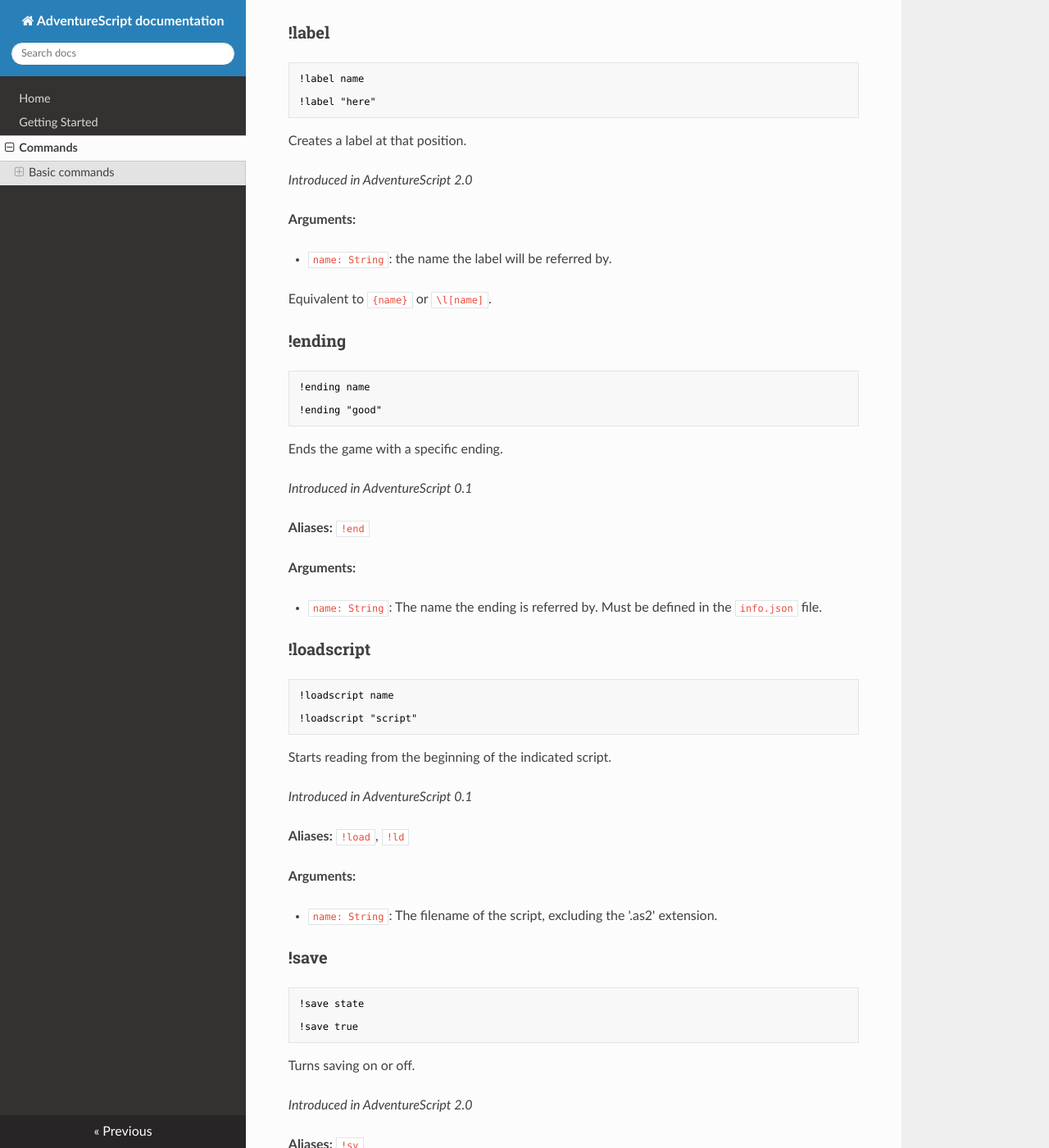
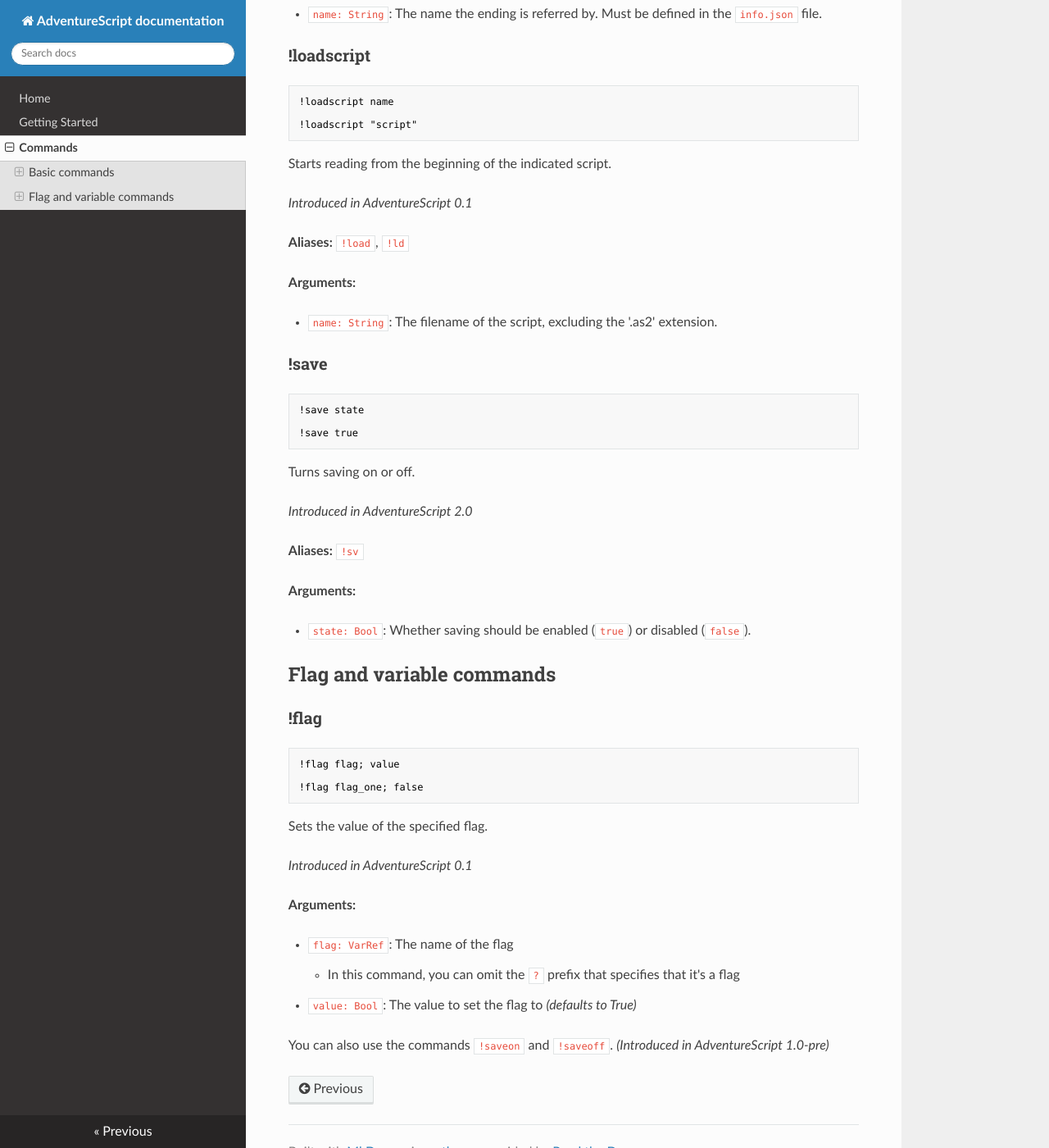
Before and after one commit to patataofcourse/AdventureScript, an MkDocs documentation site: the page built from docs/commands.md, in a window 1280 px wide and 1400 px high, scrolled down 2260 px. Shown: the whole window at 82% size. Built offline with MkDocs 1.6.1, drawn with Linux system fonts in a browser that asks for light colours; nearby versions of some CDN libraries; some of the changed text lies outside the part shown.

Commit message:
some docs updates

````diff
--- a/docs/commands.md
+++ b/docs/commands.md
@@ -53,20 +53,6 @@
 
 Choices are the only place where players can save or restore their saves - although you can turn this off, too (using `!save false`).
 
-### !oldchoice
-```none
-!oldchoice text; ...
-```
-**This command is deprecated.**
-
-Old variant of the `!choice` command, taking the choices' data as individual arguments.
-
-*Introduced in AdventureScript 0.1*
-
-**Parameters:**
-
-- `text: String`:
-
 ### !goto
 ```none
 !goto pos
@@ -82,22 +68,6 @@
 **Arguments:**
 
 - `pos: Label`: the label to go to.
-
-### !label
-```none
-!label name
-
-!label "here"
-```
-Creates a label at that position.
-
-*Introduced in AdventureScript 2.0*
-
-**Arguments:**
-
-- `name: String`: the name the label will be referred by.
-
-Equivalent to `{name}` or `\l[name]`.
 
 ### !ending
 ```none
@@ -147,4 +117,23 @@
 
 - `state: Bool`: Whether saving should be enabled (`true`) or disabled (`false`).
 
+## Flag and variable commands
+
+### !flag
+
+```none
+!flag flag; value
+
+!flag flag_one; false
+```
+Sets the value of the specified flag.
+
+*Introduced in AdventureScript 0.1*
+
+**Arguments:**
+
+- `flag: VarRef`: The name of the flag
+    - In this command, you can omit the `?` prefix that specifies that it's a flag
+- `value: Bool`: The value to set the flag to *(defaults to True)*
+
 You can also use the commands `!saveon` and `!saveoff`. *(Introduced in AdventureScript 1.0-pre)*
````
Also changed, not shown: 1 other file.
